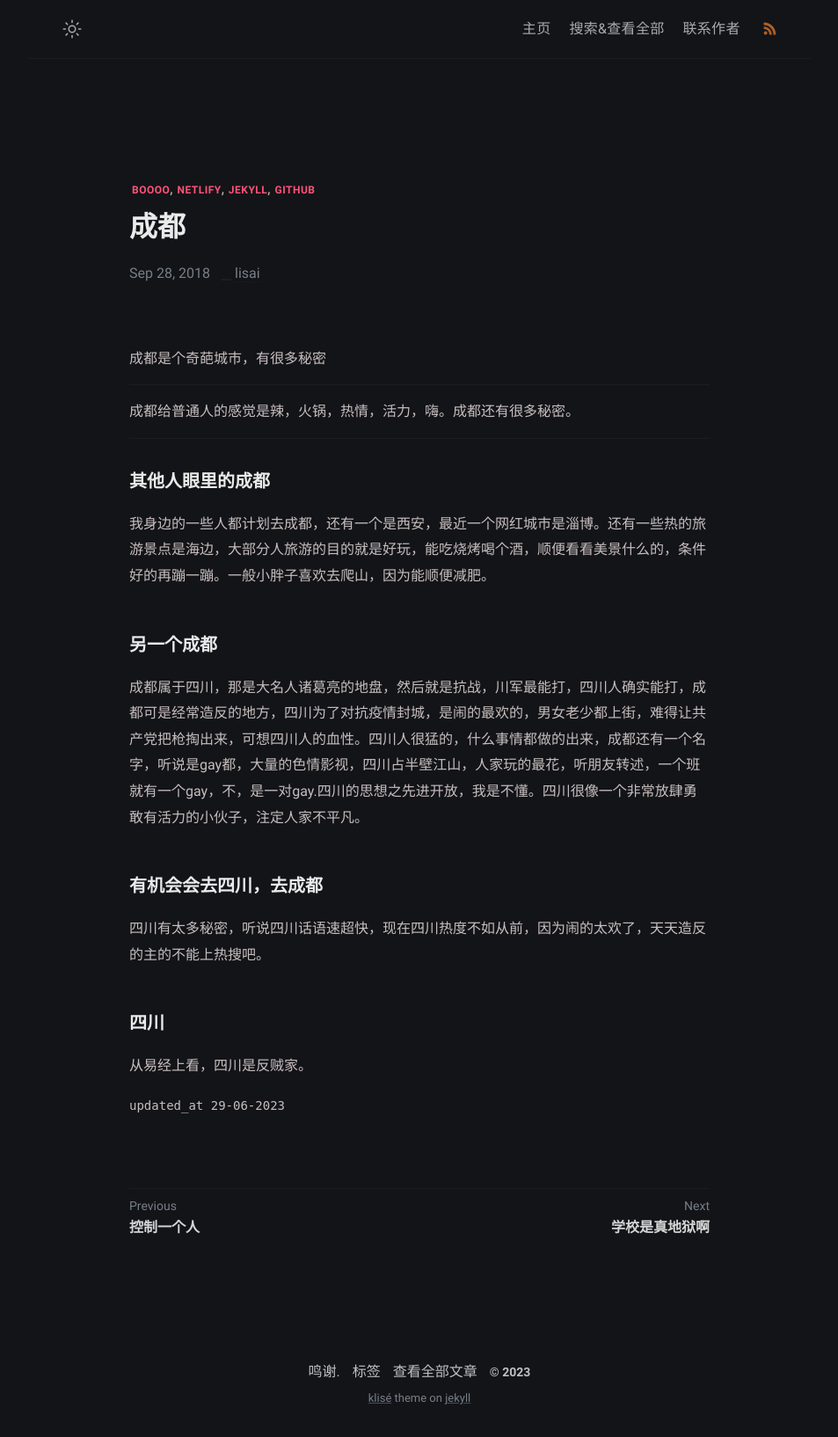
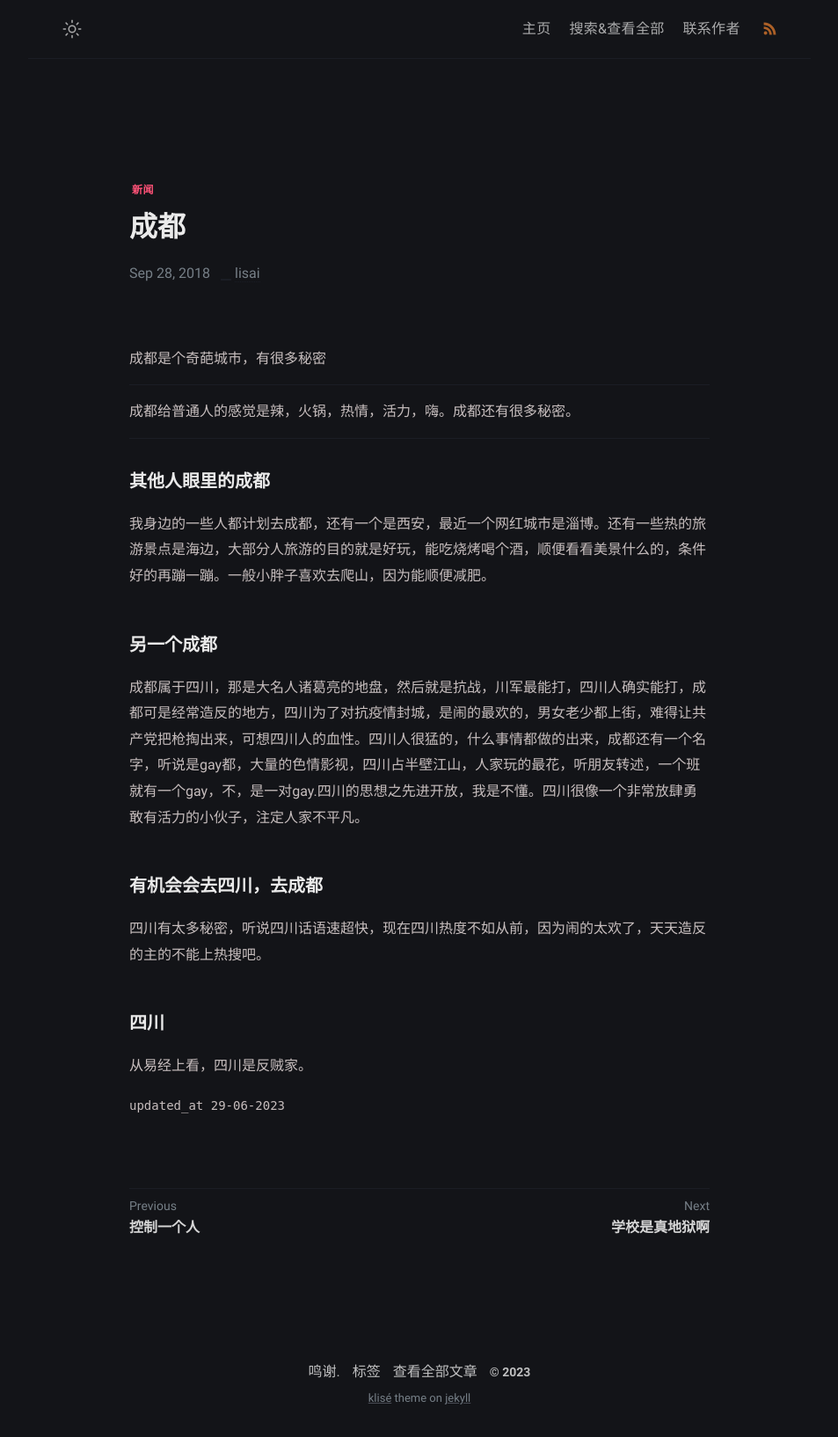
Before and after one commit to hello-lisai/hello-lisai-blog, a Jekyll site: the page built from _posts/new/2023-09-25-new.md, in a window 1280 px wide. Shown: the whole page at 88% size, without its empty margins (163-1116 px from the left). Built offline with Jekyll 4.4.1, drawn with Linux system fonts in a browser that asks for light colours; some web fonts are replaced.

Commit message:
Update 2023-09-25-new.md

```diff
--- a/_posts/new/2023-09-25-new.md
+++ b/_posts/new/2023-09-25-new.md
@@ -2,7 +2,7 @@
 title: 成都
 date: 2018-09-28 09:45:47 +07:00
 modified: 2023-06-29 09:24:47 +07:00
-tags: [boooo, netlify, jekyll, github]
+tags: [新闻]
 description: All the services are free, a source code this site placed on github repository and intergration with netlify service, another service that you can use is github page for hosting your own static site.
 ---
 
```
